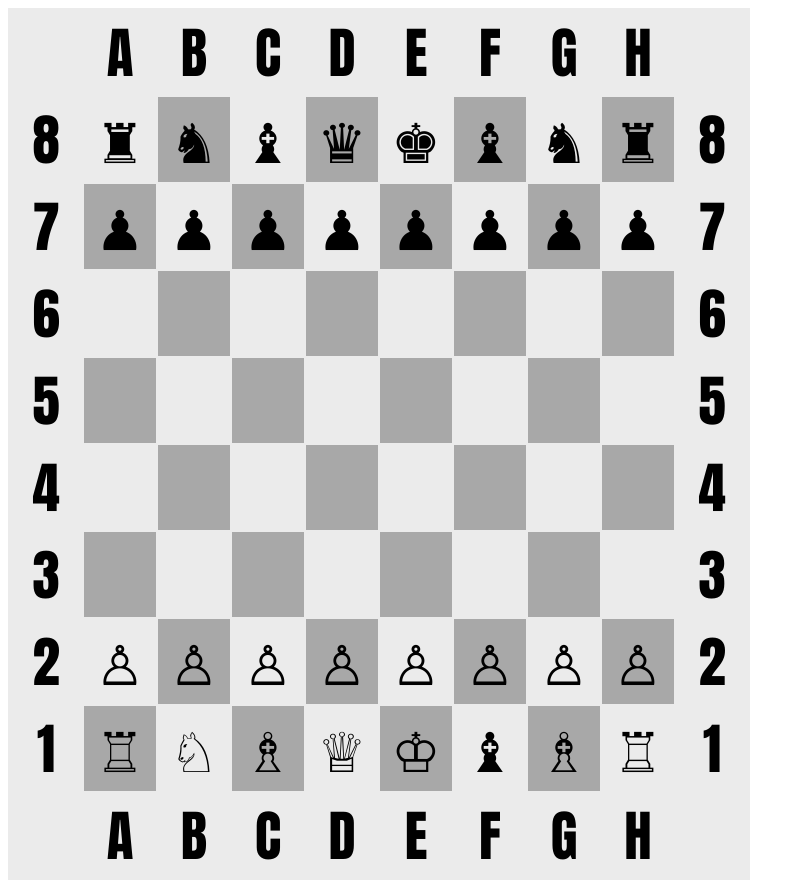
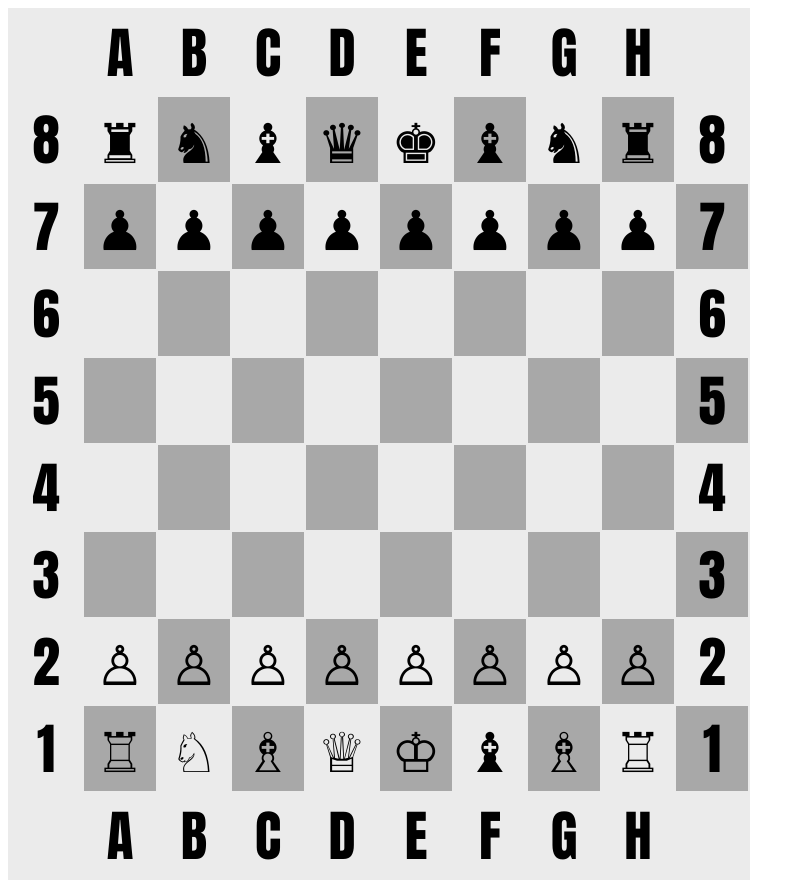
Before and after one commit to volatspb/js, a plain HTML site: page index.html in a window 1280 px wide. Shown: the whole page, without its empty margins (0-805 px from the left). Drawn offline with Linux system fonts and the light colour scheme.

Commit message:
Update style.css

```diff
--- a/style.css
+++ b/style.css
@@ -30,7 +30,3 @@ tr:nth-child(even) td:first-child {
 tr:last-child td:nth-child(odd), tr:first-child td:nth-child(even) {
     background-color: rgb(235, 235, 235);
 }
-
-tr:nth-child(odd) td:last-child {
-    background-color: rgb(235, 235, 235);
-}
```
